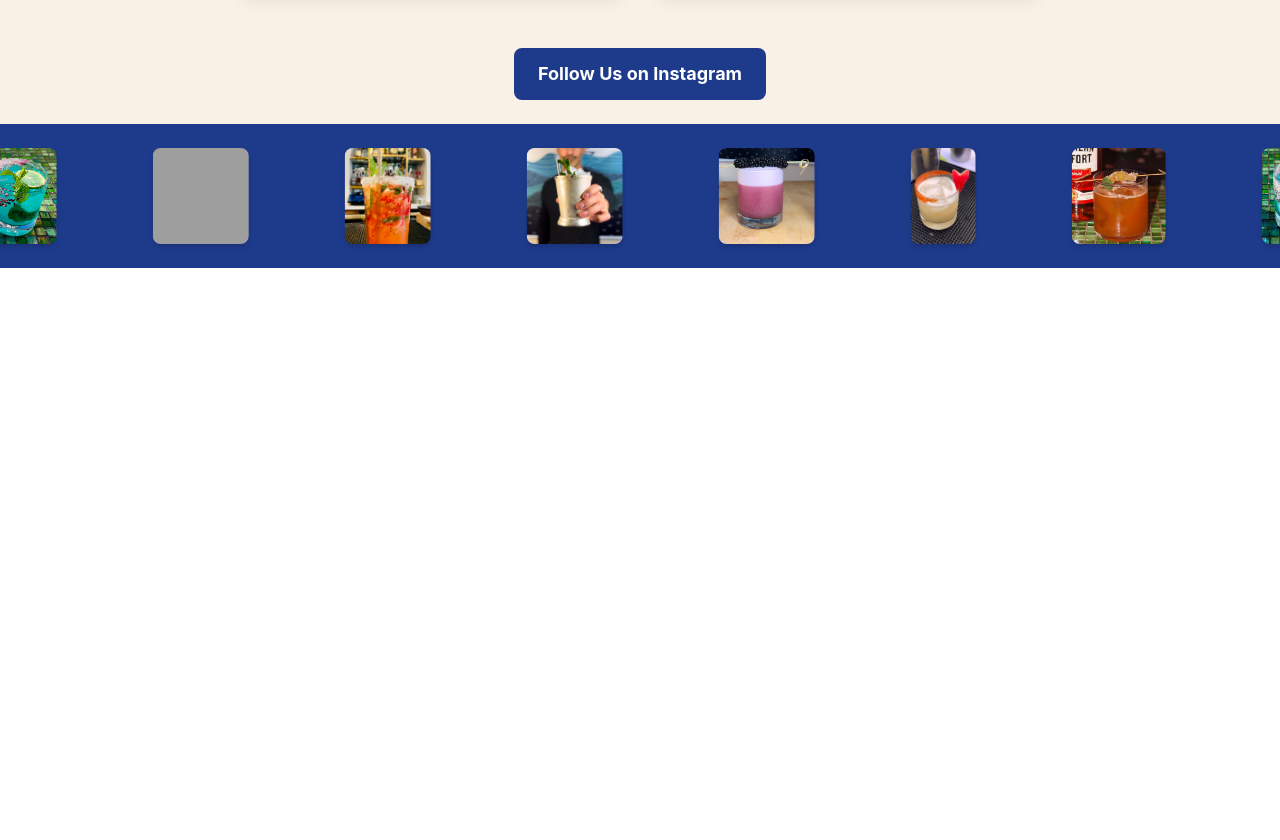
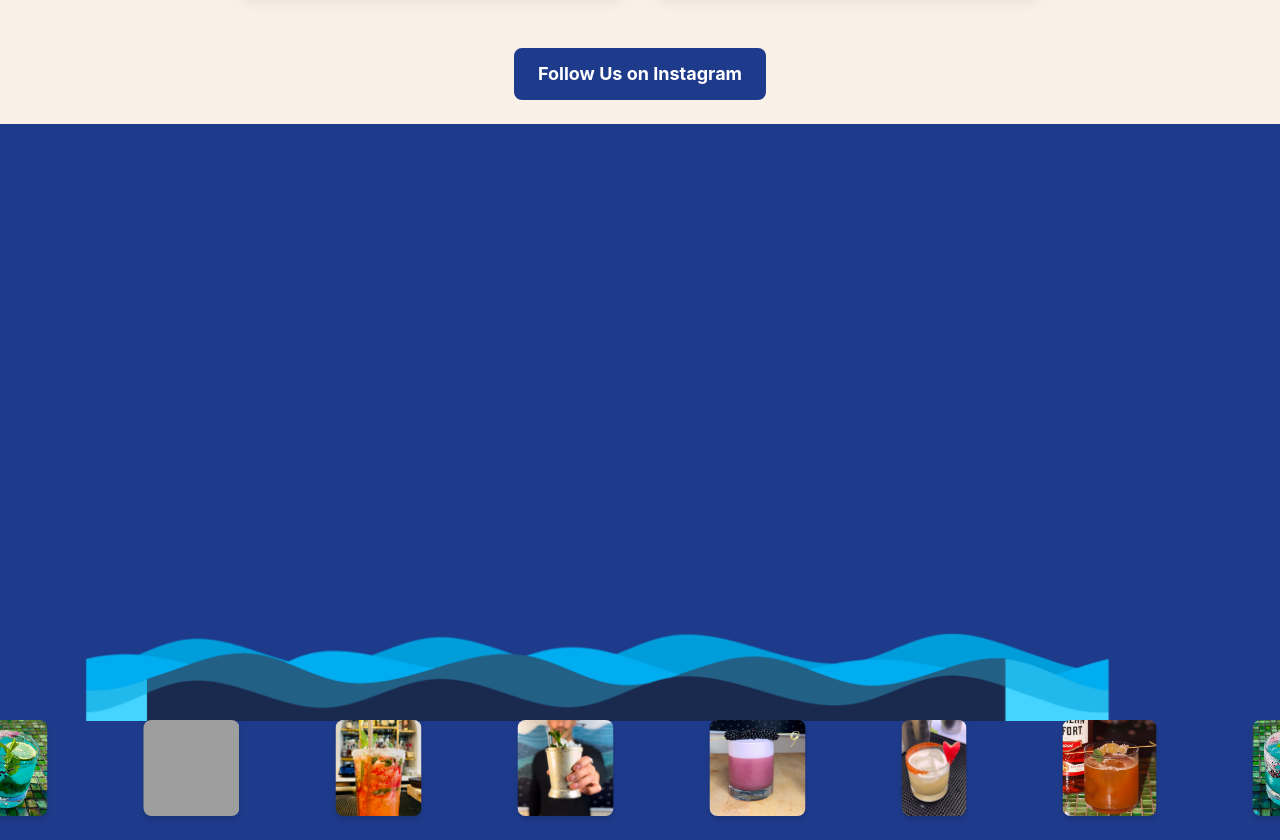
Before and after one commit to IsraelBain/twosailors-react-site, a React (Create React App) app: page /blog in a window 1280 px wide. Shown: the part 1520-2360 px from the top of the page. Before the commit the page ends 1788 px from the top, so only its background shows below. Built offline with nearby package versions, Linux system fonts and the light colour scheme; grey boxes are pictures that could not be loaded.

Commit message:
ugly footer

```diff
--- a/src/components/Footer.js
+++ b/src/components/Footer.js
@@ -1,32 +1,41 @@
 import React from "react";
-import { motion } from "framer-motion"; // Import Framer Motion
+import { motion } from "framer-motion";
 
-// Import drink images
+// Import wave and drink images
+import waater from "../assets/wateer.png";
 import coldcock from "../assets/coldcock.jpg";
 import bluecock from "../assets/bluecock.jpg";
 import applecock from "../assets/applecock.jpg";
 import comfortcock from "../assets/comfortcock.jpg";
 import sirenacock from "../assets/sirenacock.jpeg";
-import bananaRama from "../assets/BananaRama.jpg"; // New image
-import strawMoj from "../assets/StrawMoj.JPG"; // New image
+import bananaRama from "../assets/BananaRama.jpg";
+import strawMoj from "../assets/StrawMoj.JPG";
 
 const images = [coldcock, bluecock, applecock, comfortcock, sirenacock, bananaRama, strawMoj];
 
 const Footer = () => {
   return (
-    <footer className="relative overflow-hidden bg-blue-900 py-6">
+    <footer className="relative overflow-hidden bg-blue-900 pt-0 pb-6">
+      {/* Wave PNG Divider */}
+      <img
+        src={waater}
+        alt="Wave Divider"
+        className="w-full h-auto"
+        style={{ marginBottom: "-1px" }} // optional for seamless visual edge
+      />
+
+      {/* Animated Drink Loop */}
       <div className="w-full flex justify-center">
         <motion.div
-          className="flex gap-24" // Increased spacing between images
-          animate={{ x: ["0%", "-100%"] }} // Moves infinitely from right to left
+          className="flex gap-24"
+          animate={{ x: ["0%", "-100%"] }}
           transition={{
-            repeat: Infinity, // Continuous loop
-            repeatType: "loop", // Ensures no sudden glitch
-            duration: 25, // Slower speed
-            ease: "linear", // Smooth movement
+            repeat: Infinity,
+            repeatType: "loop",
+            duration: 25,
+            ease: "linear",
           }}
         >
-          {/* Duplicate images to make sure it feels like an infinite loop */}
           {[...images, ...images, ...images].map((image, index) => (
             <img
               key={index}
--- a/src/components/Navbar.js
+++ b/src/components/Navbar.js
@@ -7,18 +7,19 @@ import tiktokIcon from "../assets/tiktok.png";
 
 const Navbar = () => {
   return (
-    <nav className="bg-blue-900 text-white fixed top-0 w-full z-50 py-4 font-sans">
+    <nav className="bg-blue-900 text-white fixed top-0 w-full z-50 py-6 md:py-8 font-sans">
+
       <div className="flex items-center justify-between px-4 md:px-10 relative">
         {/* Left: Social Icons */}
         <div className="flex items-center gap-4">
           <a href="https://www.tiktok.com/@twosailorsbartending" target="_blank" rel="noopener noreferrer">
-            <img src={tiktokIcon} alt="TikTok" className="h-8 w-8" />
+            <img src={tiktokIcon} alt="TikTok" className="h-12 w-12" />
           </a>
           <a href="https://www.instagram.com/twosailorsbartending/" target="_blank" rel="noopener noreferrer">
-            <img src={instagramIcon} alt="Instagram" className="h-8 w-8" />
+            <img src={instagramIcon} alt="Instagram" className="h-12 w-12" />
           </a>
           <a href="https://www.facebook.com/profile.php?id=61554763772561" target="_blank" rel="noopener noreferrer">
-            <img src={facebookIcon} alt="Facebook" className="h-8 w-8" />
+            <img src={facebookIcon} alt="Facebook" className="h-12 w-12" />
           </a>
         </div>
 
```
